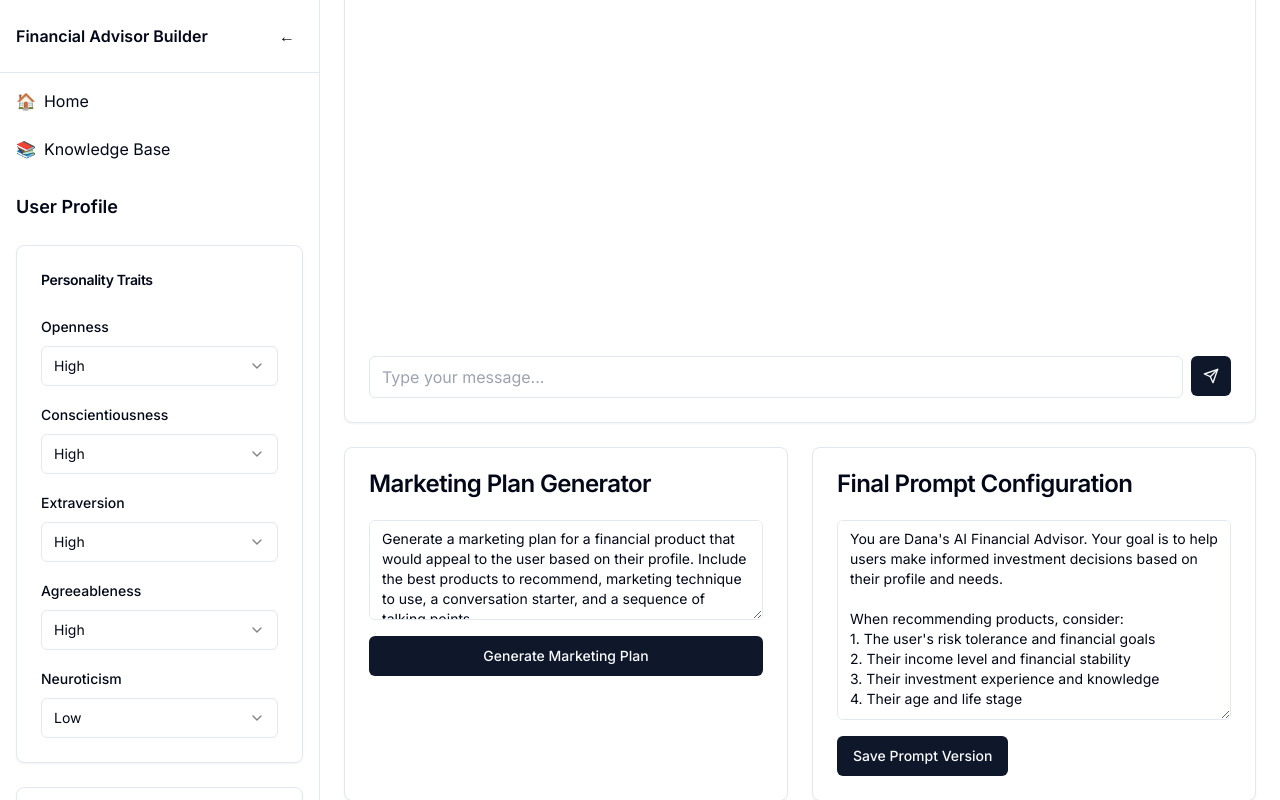
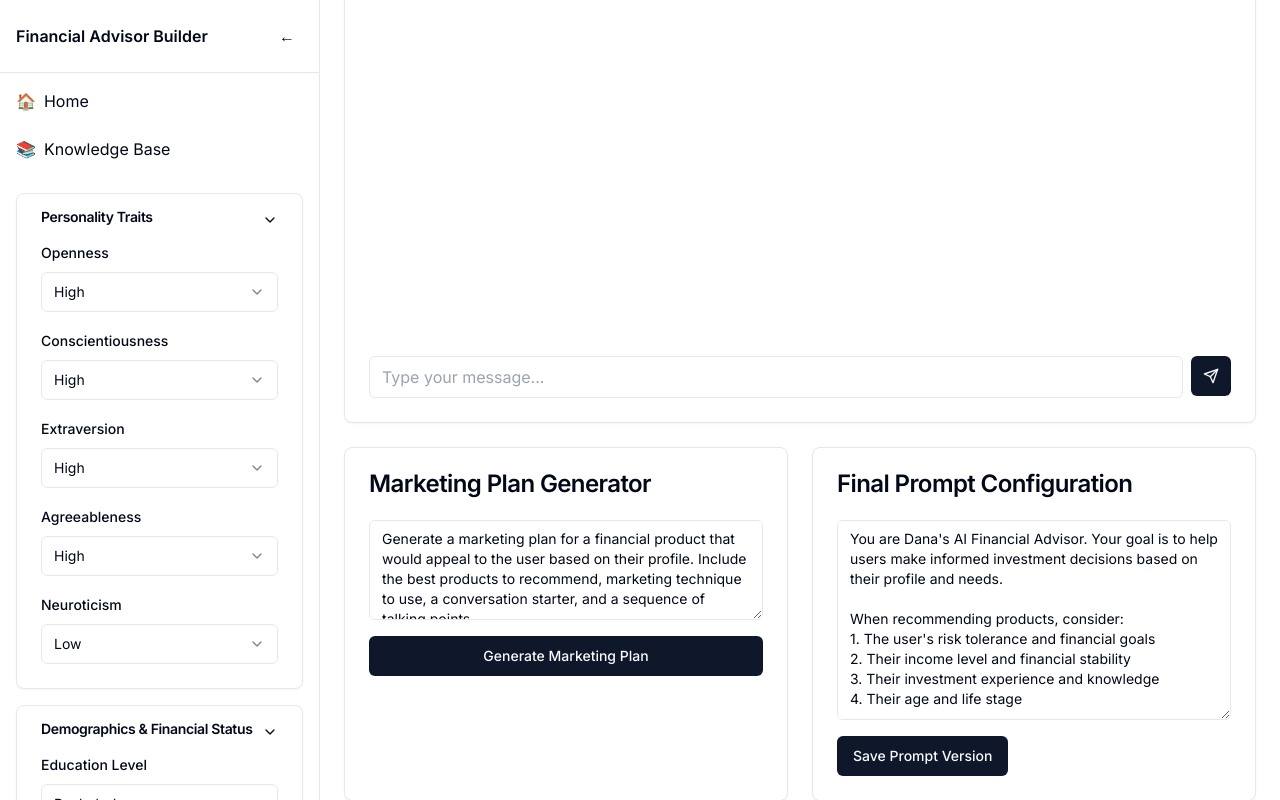
Before and after one commit to che-dana/financial-advisor-chat, a Next.js app: page / in a window 1280 px wide. Built offline with nearby package versions, Linux system fonts and the light colour scheme.

Commit message:
collapsible left nav bar

```diff
--- a/src/components/user-profile/UserProfileSidebar.tsx
+++ b/src/components/user-profile/UserProfileSidebar.tsx
@@ -1,25 +1,41 @@
 "use client"
 
-import React from 'react';
+import React, { useState } from 'react';
 import { Slider } from '@/components/ui/slider';
 import { Label } from '@/components/ui/label';
 import { Select, SelectContent, SelectItem, SelectTrigger, SelectValue } from '@/components/ui/select';
 import { Card, CardContent, CardHeader, CardTitle } from '@/components/ui/card';
 import { useUserProfile } from '@/contexts/UserProfileContext';
+import { ChevronDown, ChevronRight } from 'lucide-react';
 
 export function UserProfileSidebar() {
   const { userProfile, updateUserProfile } = useUserProfile();
+  const [expandedSections, setExpandedSections] = useState({
+    personalityTraits: true,
+    demographics: true,
+    investmentStatus: true
+  });
+
+  const toggleSection = (section: 'personalityTraits' | 'demographics' | 'investmentStatus') => {
+    setExpandedSections(prev => ({
+      ...prev,
+      [section]: !prev[section]
+    }));
+  };
 
   return (
-    <div className="p-4 space-y-6">
-      <h2 className="text-lg font-semibold">User Profile</h2>
-
+    <div className="space-y-4 p-4">
       {/* Personality Traits */}
       <Card>
-        <CardHeader>
+        <CardHeader
+          className="py-3 cursor-pointer flex flex-row items-center justify-between"
+          onClick={() => toggleSection('personalityTraits')}
+        >
           <CardTitle className="text-sm">Personality Traits</CardTitle>
+          {expandedSections.personalityTraits ? <ChevronDown className="h-4 w-4" /> : <ChevronRight className="h-4 w-4" />}
         </CardHeader>
-        <CardContent className="space-y-4">
+        {expandedSections.personalityTraits && (
+          <CardContent className="space-y-4 pt-0">
             <div className="space-y-2">
               <Label htmlFor="openness">Openness</Label>
               <Select
@@ -100,14 +116,20 @@ export function UserProfileSidebar() {
               </Select>
             </div>
           </CardContent>
+        )}
       </Card>
 
       {/* Demographics & Financial Status */}
       <Card>
-        <CardHeader>
+        <CardHeader
+          className="py-3 cursor-pointer flex flex-row items-center justify-between"
+          onClick={() => toggleSection('demographics')}
+        >
           <CardTitle className="text-sm">Demographics & Financial Status</CardTitle>
+          {expandedSections.demographics ? <ChevronDown className="h-4 w-4" /> : <ChevronRight className="h-4 w-4" />}
         </CardHeader>
-        <CardContent className="space-y-4">
+        {expandedSections.demographics && (
+          <CardContent className="space-y-4 pt-0">
             <div className="space-y-2">
               <Label htmlFor="educationLevel">Education Level</Label>
               <Select
@@ -119,8 +141,8 @@ export function UserProfileSidebar() {
                 </SelectTrigger>
                 <SelectContent>
                   <SelectItem value="High School">High School</SelectItem>
-                <SelectItem value="Bachelor&apos;s Degree">Bachelor&apos;s Degree</SelectItem>
-                <SelectItem value="Master&apos;s Degree">Master&apos;s Degree</SelectItem>
+                  <SelectItem value="Bachelor's">Bachelor's</SelectItem>
+                  <SelectItem value="Master's">Master's</SelectItem>
                   <SelectItem value="PhD">PhD</SelectItem>
                 </SelectContent>
               </Select>
@@ -196,32 +218,32 @@ export function UserProfileSidebar() {
             </div>
 
             <div className="space-y-2">
-            <Label htmlFor="familyDependants">Number of Family Dependants</Label>
-            <div className="flex items-center space-x-2">
+              <Label htmlFor="familyDependants">Family Dependants</Label>
+              <div className="pt-2">
                 <Slider
                   id="familyDependants"
                   min={0}
                   max={10}
                   step={1}
                   value={[userProfile.familyDependants]}
-                onValueChange={([value]) => updateUserProfile({ familyDependants: value })}
+                  onValueChange={(value) => updateUserProfile({ familyDependants: value[0] })}
                 />
-              <span className="w-8 text-center">{userProfile.familyDependants}</span>
+                <div className="text-center mt-1">{userProfile.familyDependants}</div>
               </div>
             </div>
 
             <div className="space-y-2">
               <Label htmlFor="age">Age</Label>
-            <div className="flex items-center space-x-2">
+              <div className="pt-2">
                 <Slider
                   id="age"
                   min={18}
                   max={100}
                   step={1}
                   value={[userProfile.age]}
-                onValueChange={([value]) => updateUserProfile({ age: value })}
+                  onValueChange={(value) => updateUserProfile({ age: value[0] })}
                 />
-              <span className="w-8 text-center">{userProfile.age}</span>
+                <div className="text-center mt-1">{userProfile.age}</div>
               </div>
             </div>
 
@@ -242,14 +264,20 @@ export function UserProfileSidebar() {
               </Select>
             </div>
           </CardContent>
+        )}
       </Card>
 
       {/* Investment Product Status */}
       <Card>
-        <CardHeader>
+        <CardHeader
+          className="py-3 cursor-pointer flex flex-row items-center justify-between"
+          onClick={() => toggleSection('investmentStatus')}
+        >
           <CardTitle className="text-sm">Investment Product Status</CardTitle>
+          {expandedSections.investmentStatus ? <ChevronDown className="h-4 w-4" /> : <ChevronRight className="h-4 w-4" />}
         </CardHeader>
-        <CardContent className="space-y-4">
+        {expandedSections.investmentStatus && (
+          <CardContent className="space-y-4 pt-0">
             <div className="space-y-2">
               <Label htmlFor="danaPlus">DANA+</Label>
               <Select
@@ -298,6 +326,7 @@ export function UserProfileSidebar() {
               </Select>
             </div>
           </CardContent>
+        )}
       </Card>
     </div>
   );
```
Lines whose indentation alone changed are shown as unchanged.
